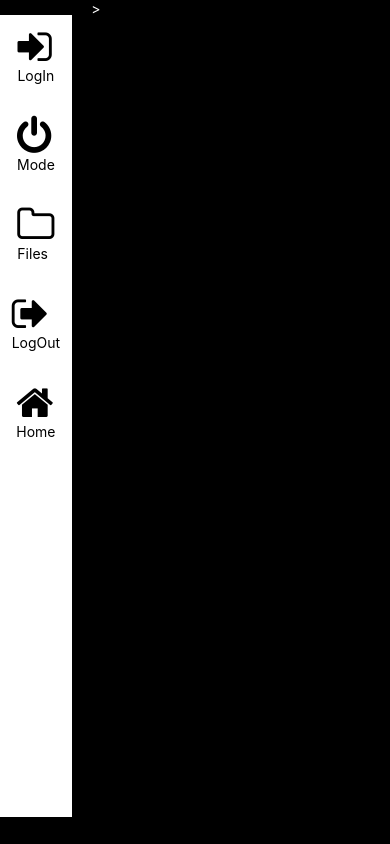
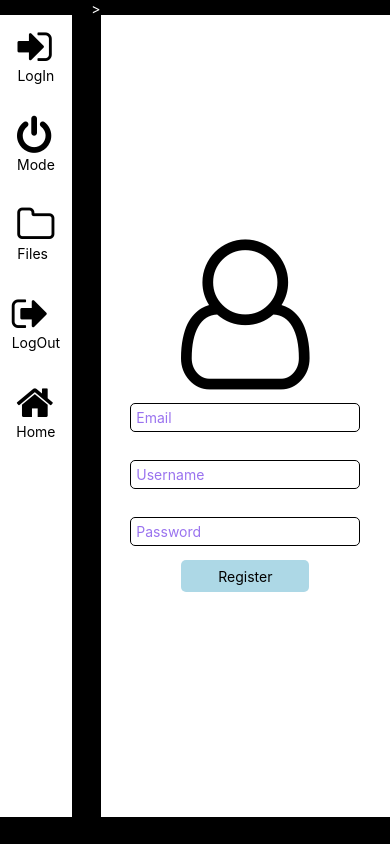
Before and after one commit to tarikh-cell/WSApp, a React Native app: screen /Register in a window 390 px wide. Built offline with nearby package versions, Linux system fonts and the light colour scheme.

Commit message:
Productivity

```diff
--- a/App.js
+++ b/App.js
@@ -3,7 +3,6 @@ import React, { useEffect, useMemo } from 'react';
 import { Pressable, StyleSheet, Text, View } from 'react-native';
 import { useState } from 'react';
 import { Route, BrowserRouter as Router, Routes, Link } from 'react-router-dom';
-import axiosInstance from './axios';
 
 import Main from './main.js';
 import Register from './register.js';
@@ -16,10 +15,13 @@ import NavBar from './src/components/NavBar';
 export default function App() {
   const [navOpen, setNavOpen] = useState(false);
 
+  //window.onunload = () => {
+  //  window.localStorage.clear()
+  //}
+
   return (
     <Router>
       <View style={styles.container}>
-        <StatusBar style="auto" />
         <NavBar size={navOpen} />
         <Pressable onPress={ (event) => {event.preventDefault(); setNavOpen(!navOpen);}}><Text style={{color: '#fff'}}>{'>'}</Text></Pressable>
         <Routes>
@@ -27,6 +29,7 @@ export default function App() {
           <Route path="Profile" element={<Profile />} />
           <Route path="LogIn" element={<Login />} />
           <Route path="Files" element={<File />} />
+          <Route path="Register" element={<Register />} />
         </Routes>
       </View>
     </Router>
--- a/login.js
+++ b/login.js
@@ -3,7 +3,7 @@ import React from 'react';
 import { Pressable, StyleSheet, Text, View, TextInput } from 'react-native';
 import { FontAwesome } from '@expo/vector-icons';
 import axiosInstance from './axios';
-import { useNavigate } from 'react-router-dom';
+import { Link, useNavigate } from 'react-router-dom';
 
 export default function Login() {
     const [user, onChangeUser] = React.useState("");
@@ -36,6 +36,7 @@ export default function Login() {
             <TextInput style={styles.input} placeholder="Username" placeholderTextColor="#9a73ef" autoCorrect={false} onChangeText={onChangeUser} value={user} />
             <TextInput style={styles.input} placeholder="Password" placeholderTextColor="#9a73ef" secureTextEntry autoCorrect={false} onChangeText={onChangePass} value={pass} />
             <Pressable style={styles.button} onPress={ (event) => {event.preventDefault(); handleClick(user, pass); }}><Text style={{textAlign: 'center'}}>LogIn</Text></Pressable>
+            <Text>Don't have an account? <Link to="/Register">Register</Link></Text>
           </View>
         </View>
     );
--- a/register.js
+++ b/register.js
@@ -1,38 +1,63 @@
 import { StatusBar } from 'expo-status-bar';
 import React from 'react';
 import axiosInstance from './axios';
-import { StyleSheet, Text, View, Button } from 'react-native';
+import { StyleSheet, Text, View, Pressable, TextInput } from 'react-native';
+import { Link } from 'react-router-dom';
+import { FontAwesome } from '@expo/vector-icons';
 
-class Register extends React.Component{
+export default function Register() {
+    const [email, onChangeEmail] = React.useState("");
+    const [user, onChangeUser] = React.useState("");
+    const [pass, onChangePass] = React.useState("");
 
-    constructor(props){
-        super(props);
-        this.state = {
-            email: 'taariq_best@live.com',
-            username: 'tark',
-            password: 'ppoland',
-        }
-    }
-
-    handleClick() {
-        console.log(this.state);
+    function register() {
       axiosInstance
           .post(`user/register/`, {
-                email: this.state.email,
-                user_name: this.state.username,
-                password: this.state.password,
+              email: email,
+              user_name: user,
+              password: pass,
           })
           .then((res) => {
               console.log(res);
           });
     }
 
-    render () {
     return(
-            <Button style={{width: 100}} onClick={this.handleClick}><Text>Click me</Text></Button>
+        <View style={styles.container}>
+            <View style={styles.form}>
+                <FontAwesome name="user-o" size={150} color="black" />
+                <TextInput style={styles.input} placeholder="Email" placeholderTextColor="#9a73ef" autoCorrect={false} onChangeText={onChangeEmail} value={email} />
+                <TextInput style={styles.input} placeholder="Username" placeholderTextColor="#9a73ef" autoCorrect={false} onChangeText={onChangeUser} value={user} />
+                <TextInput style={styles.input} placeholder="Password" placeholderTextColor="#9a73ef" secureTextEntry autoCorrect={false} onChangeText={onChangePass} value={pass} />
+                <Pressable style={styles.button} onPress={ (event) => {event.preventDefault(); register(); }}><Text style={{textAlign: 'center'}}>Register</Text></Pressable>
+            </View>
+        </View>
     );
-    }
 
 }
 
-export default Register;
+const styles = StyleSheet.create({
+    container: {
+      flex: 1,
+      backgroundColor: '#fff',
+      height: '95%',
+      marginTop: 15,
+      justifyContent: 'center',
+    },
+    form: {
+      alignItems: 'center',
+    },
+    input: {
+      borderWidth: '1px',
+      borderRadius: 5,
+      padding: '5px',
+      marginVertical: '1em',
+    },
+    button: {
+      backgroundColor: 'lightblue',
+      borderRadius: 5,
+      width: '8em',
+      height: '2em',
+      justifyContent: 'center'
+    }
+  });
--- a/src/components/Editor.js
+++ b/src/components/Editor.js
@@ -9,6 +9,7 @@ import Toolbar from "./Toolbar";
 import useEditorConfig from "../utils/useEditorConfig";
 import useSelection from "../utils/useSelection";
 import { TextInput } from "react-native-web";
+
 
 export default function Editor({ document, onChange }) {
   const editor = useMemo(() => withReact(createEditor()), []);
@@ -33,7 +34,7 @@ export default function Editor({ document, onChange }) {
 
   function download(){
     let id = localStorage.getItem("postID")
-    if (id !== null || id !== ""){
+    if (id !== null){
       axiosInstance
         .put(`edit/`+ localStorage.getItem("postID") +`/`, {
             title: localStorage.getItem("postTitle"),
--- a/src/components/Profile.js
+++ b/src/components/Profile.js
@@ -1,13 +1,37 @@
 import { StatusBar } from 'expo-status-bar';
-import React from 'react';
+import React, { useEffect, useState } from 'react';
 import { Pressable, StyleSheet, Text, View, TextInput } from 'react-native';
+import axiosInstance from '../../axios';
 
 export default function Profile() {
+  const [userId, setUserId] = useState("");
+  const [text, onChangeText] = React.useState("");
+
+  useEffect(() => {
+    if (localStorage.getItem('loggedIn') === 'true'){
+      axiosInstance.get('http://127.0.0.1:8000/api/user/use/').then((res) => setUserId(res.data.ID));
+    }
+  }, [])
+
+  function getP() {
+    axiosInstance.get('http://127.0.0.1:8000/api/productivity/get/').then((res) => console.log(res));
+  }
+
+  function setP() {
+    axiosInstance.post(`productivity/new/`, {duration: 5, author: userId}).then((res) => console.log(res));
+  }
+
+  function saveNote(){
+    console.log("Better");
+  }
 
   return (
       <View style={styles.container}>
         <StatusBar style="auto" />
         <Text>Open</Text>
+        <TextInput style={styles.input} placeholder="Notes" placeholderTextColor="#9a73ef" autoCorrect={false} onChangeText={onChangeText} value={text} />
+        <Pressable onPress={ (event) => {event.preventDefault(); saveNote();}}><Text>Save</Text></Pressable>
+        <Pressable onPress={ (event) => {event.preventDefault(); getP();}}><Text>4v4crnlk</Text></Pressable>
       </View>
   );
 }
```
Lines whose indentation alone changed are shown as unchanged.
